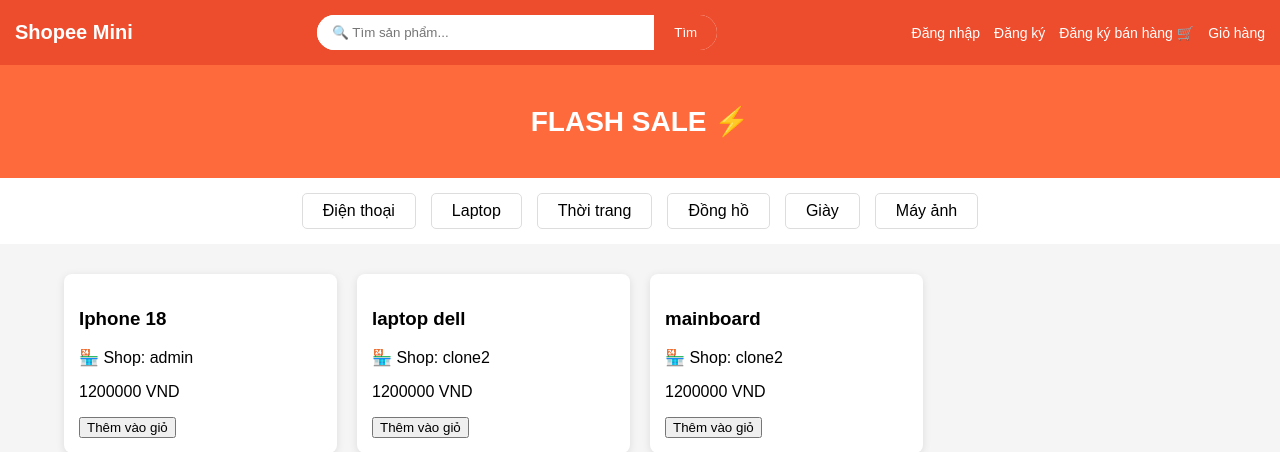
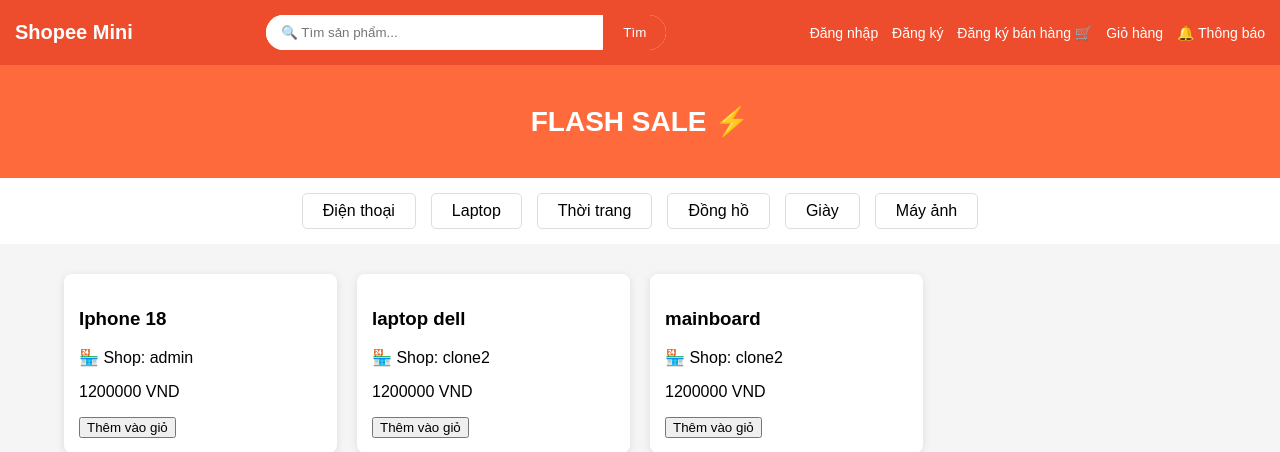
Before and after one commit to tin1511/shopee-clone, a Django app: page / in a window 1280 px wide. Shown: the top 452 px of the page. Run offline with Django 5.2, Linux system fonts and the light colour scheme; data comes from the database, SQL or seed files in the repository.

Commit message:
Update home.html

```diff
--- a/templates/home.html
+++ b/templates/home.html
@@ -193,7 +193,7 @@ Xin chào <b>{{user.username}}</b>
 {% endif %}
 
 🛒 <a href="/cart">Giỏ hàng</a>
-
+<a href="/notifications/">🔔 Thông báo</a>
 {% if request.user.profile.role == "seller" %}
 <a href="/seller/chat/">Chat với khách</a>
 <a href="/seller/add/">Quản lý shop</a>
```
